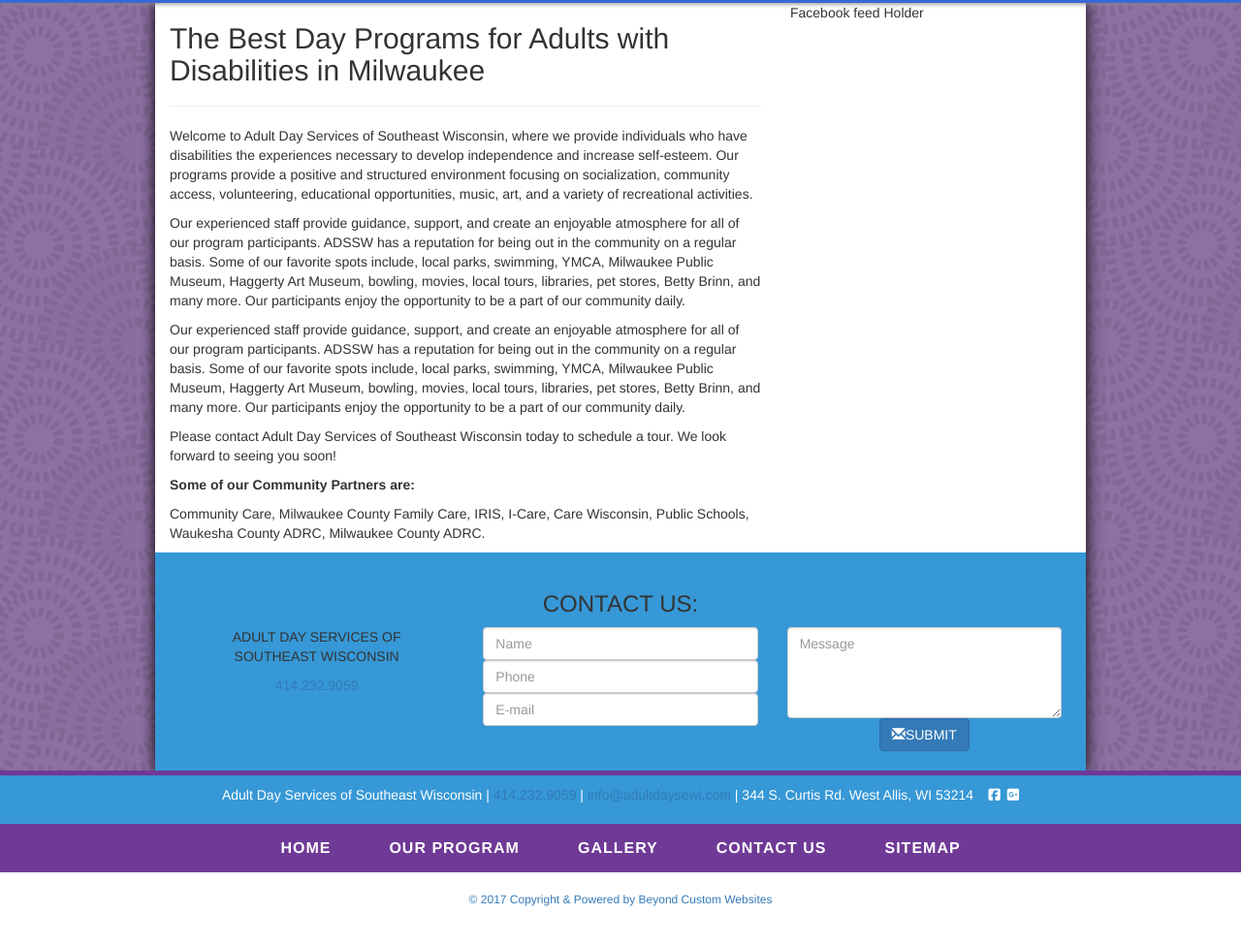
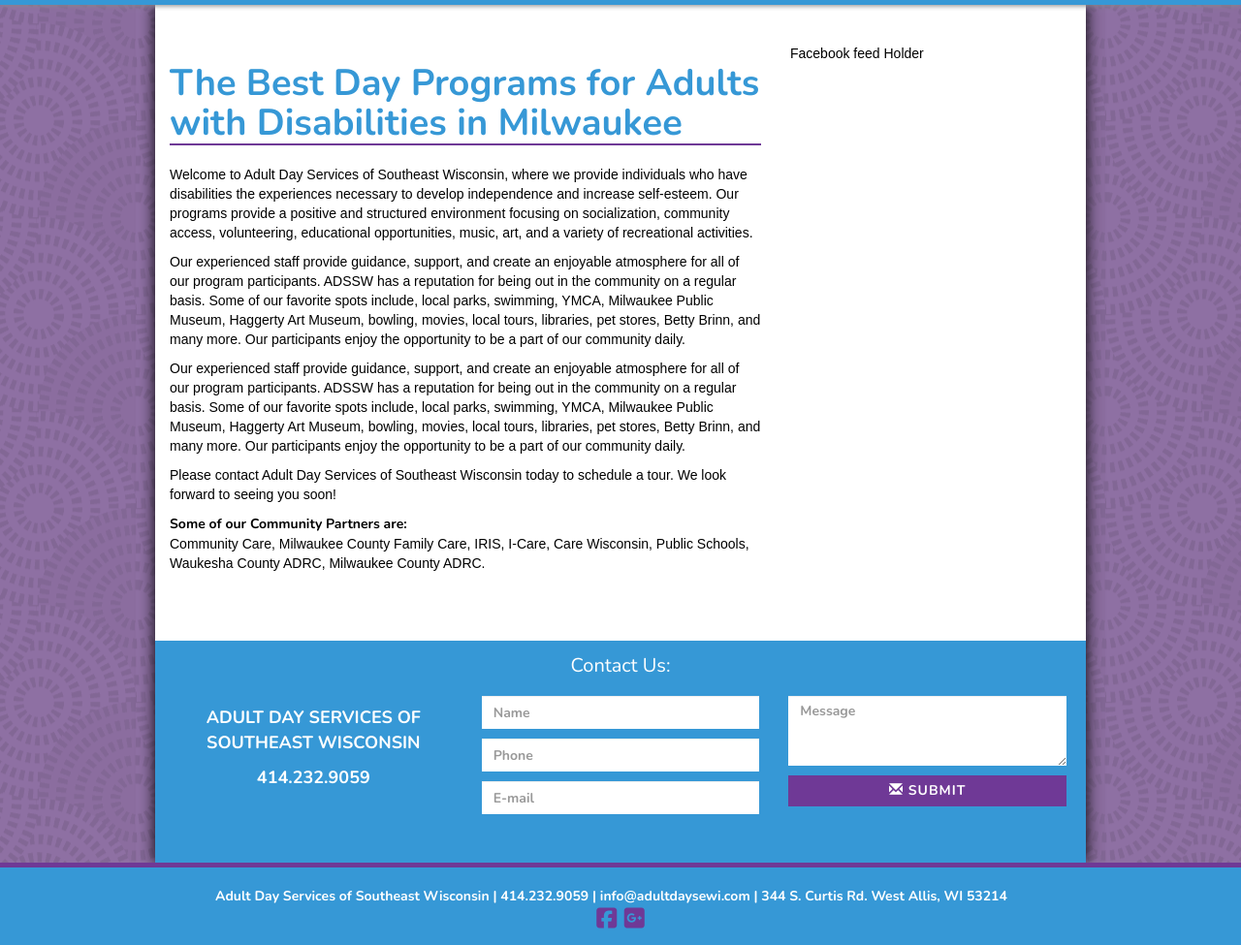
Before and after one commit to Brucato7/adultdaysewi.com-recreation-for-bpl, a plain HTML site: page index.html in a window 1280 px wide. Shown: the part 661-1636 px from the top of the page at 97% size. Drawn offline with nearby package versions, Linux system fonts and the light colour scheme.

Commit message:
Many CSS Tweaks to mimic original styling

```diff
--- a/index.css
+++ b/index.css
@@ -1,3 +1,6 @@
+* {
+	font-family: 'Nunito', sans-serif;
+}
 #background{
 	background: #fff url('./images/background-img-repeat.png') repeat center center;
 	width: 100%;
@@ -6,6 +9,47 @@
 #header{
 	background-color: #fff;
 	padding: 15px;
+}
+
+#header>.row>.col-sm-offset-2 {
+	padding: 0px;
+}
+
+#header h2,
+#header p {
+	color: #6f3996;
+	font-weight: 700;
+	margin: 0px;
+}
+
+
+#header h1>a,
+#header p>a {
+	color: #3698d6;
+	font-weight: 700;
+	margin: 0px;
+}
+
+#header h1>a:hover,
+#header p>a:hover {
+	color: #6f3996;
+	text-decoration: none;
+}
+
+#header h1 {
+	font-size: 50px;
+}
+
+#header h2 {
+	font-size: 30px;
+}
+
+#header p {
+	font-size: 20px;
+}
+
+#logo:hover {
+	opacity: .8;
 }
 
 #nav {
@@ -64,7 +108,7 @@ nav.navbar>div.container {
 
 div.carousel-inner {
 	border-top: solid 5px #3698d6;
-	border-bottom: solid 5px #3968d6;
+	border-bottom: solid 12px #3698d6;
 	box-shadow: 0px 1px 5px #888;
 }
 
@@ -72,11 +116,75 @@ div.carousel-inner {
 	width: 75%;
 	background-color: #fff;
 	box-shadow: 0px 0px 15px #000;
+	padding-top: 40px;
 }
 
+#content-div>div>div>h2 {
+	color: #3698d6;
+	font-size: 38px;
+	font-weight: 700;
+	margin-bottom: 0px;
+}
+
+#content-div>div>div>hr {
+	border: none;
+	background-color: #6f3996;
+	height: 2px;
+	margin-top: 0px;
+}
+
+#content-div>div>div>p {
+	color: #000;
+	font-family: 'Arial', sans-serif;
+}
+
+#main-content {
+	margin-bottom: 60px;
+}
 #contactDiv {
 	background-color: #3698d6;
-	padding: 20px 10px;
+	padding: 5px 5px 40px 5px;
+	color: #fff;
+	font-weight: 700;
+	font-size: 18px;
+
+}
+
+#contactDiv h3 {
+	font-size: 20px;
+	margin: 10px;
+}
+
+#contactDiv>div>div>div>p>a {
+	color: #fff;
+}
+
+#contactDiv>div>div>div>p>a:hover {
+	color: #000;
+	text-decoration: none;
+}
+
+#contactDiv>.col-sm-4 {
+	padding-top: 20px;
+}
+
+.form-control {
+	margin: 10px 0px;
+	border-radius: 0px;
+	border: none;
+}
+
+.btn {
+	border-radius: 0px;
+	width: 100%;
+	background-color: #6f3996;
+	border: none;
+	font-weight: 700;
+	letter-spacing: 1px;
+}
+
+.btn:hover {
+	background-color: #000;
 }
 
 #footer {
@@ -88,7 +196,28 @@ div.carousel-inner {
 
 #footerContact {
 	background-color: #3698d6;
-	padding:10px;
+	padding:20px 0px;
+}
+
+#footerContact>div>p,
+#footerContact>div>p>a {
+	color:#fff;
+	font-size: 14px;
+	font-weight: 700;
+}
+
+#footerContact>div>p>a:hover {
+	text-decoration: none;
+	color: #6f3996;
+}
+
+#footerContact>div>p>a>i {
+	font-size: 24px;
+	color: #6f3996;
+}
+
+#footerContact>div>p>a>i:hover {
+	color: #fff;
 }
 
 #footerNav .navbar-default {
--- a/index.html
+++ b/index.html
@@ -6,7 +6,7 @@
 	<!-- CSS CDN for Bootstrap -->
 	<link rel="stylesheet" href="https://maxcdn.bootstrapcdn.com/bootstrap/3.3.7/css/bootstrap.min.css">
 	<script src="https://use.fontawesome.com/87d1045889.js"></script>
-	<link href="https://fonts.googleapis.com/css?family=Nunito" rel="stylesheet">
+	<link href="https://fonts.googleapis.com/css?family=Nunito:400,700" rel="stylesheet">
 	<link rel='stylesheet' href='./index.css'>
 </head>
 <body>
@@ -87,7 +87,7 @@
 
 		<!--Content-->
 		<div id="content-div" class="container">
-			<div class="row">
+			<div id="main-content" class="row">
 				<div class="col-sm-8">
 					<h2>The Best Day Programs for Adults with Disabilities in Milwaukee</h2>
 					<hr>
@@ -99,8 +99,8 @@
 
 					<p>Please contact Adult Day Services of Southeast Wisconsin today to schedule a tour. We look forward to seeing you soon!</p>
 
-					<p><strong>Some of our Community Partners are:</strong></p>
-					<p>Community Care, Milwaukee County Family Care, IRIS, I-Care, Care Wisconsin, Public Schools, Waukesha County ADRC, Milwaukee County ADRC.</p>
+					<p><strong>Some of our Community Partners are:</strong><br>
+					Community Care, Milwaukee County Family Care, IRIS, I-Care, Care Wisconsin, Public Schools, Waukesha County ADRC, Milwaukee County ADRC.</p>
 				</div>
 				<div class="col-sm-4">
 					<p>Facebook feed Holder</p>
@@ -108,7 +108,7 @@
 			</div>
 			<!--Contact-->
 			<div id="contactDiv" class="row" align="center">
-				<h3 class="text-uppercase">Contact Us:</h3>
+				<h3>Contact Us:</h3>
 				<div class="col-sm-4">
 					<div class="row">
 						<div class="col-sm-offset-1 col-sm-10">
@@ -130,8 +130,8 @@
 								<input type="email" class="form-control" placeholder="E-mail">
 							</div>
 							<div class="col-sm-6">
-								<textarea class="form-control" rows="4" placeholder="Message"></textarea>
-								<button class="btn btn-primary"><span class="glyphicon glyphicon-envelope"></span>SUBMIT</button>
+								<textarea class="form-control" rows="3" placeholder="Message"></textarea>
+								<button class="btn btn-primary"><span class="glyphicon glyphicon-envelope"></span> SUBMIT</button>
 							</div>
 						</div>
 					</form>
@@ -142,7 +142,7 @@
 		<div id="footer" class="container-fluid">
 			<div id="footerContact" class="row">
 				<div class="col-sm-offset-2 col-sm-8" align="center">
-					<p>Adult Day Services of Southeast Wisconsin | <a href="#">414.232.9059</a> | <a href="#">info@adultdaysewi.com</a> | 344 S. Curtis Rd. West Allis, WI 53214 &nbsp&nbsp <i class="fa fa-facebook-square" aria-hidden="true">&nbsp&nbsp</i><i class="fa fa-google-plus-square" aria-hidden="true"></i></p>
+					<p>Adult Day Services of Southeast Wisconsin | <a href="#">414.232.9059</a> | <a href="#">info@adultdaysewi.com</a> | 344 S. Curtis Rd. West Allis, WI 53214 &nbsp&nbsp&nbsp&nbsp <a href="#"><i class="fa fa-facebook-square" aria-hidden="true"></i></a>&nbsp&nbsp<a href="#"><i class="fa fa-google-plus-square" aria-hidden="true"></i></a></p>
 				</div>
 			</div>
 			<div id="footerNav" class="row">
```
